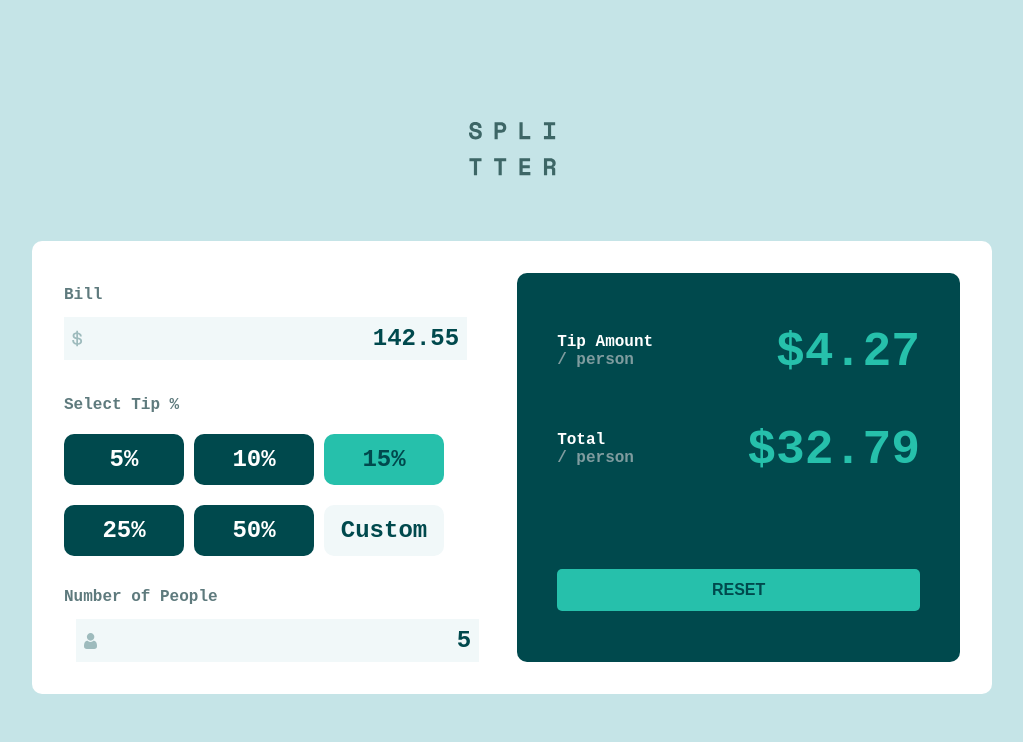
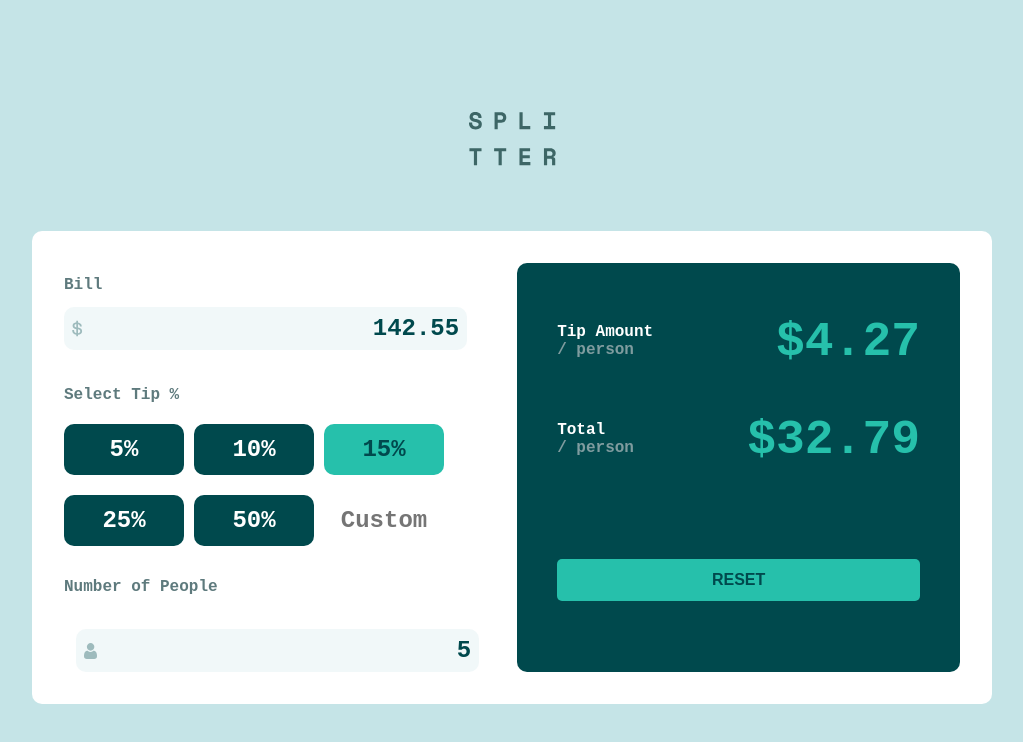
Before and after one commit to rlabuonora/react-tip-calculator, a React (Create React App) app: page / in a window 1280 px wide. Shown: the top 742 px of the page, without its empty margins (128-1151 px from the left). Built offline with nearby package versions, Linux system fonts and the light colour scheme.

Commit message:
Cambiar boton

```diff
--- a/src/App.css
+++ b/src/App.css
@@ -90,6 +90,21 @@
     padding: 12px;
   }
 
+  .input-col input {
+    font-weight: 700;
+    font-size: 24px;
+    border: none;
+    width: 120px;
+    font-family: 'Space Mono', monospace;
+    margin-top: 20px;
+    margin-right: 10px;
+    border-radius: 10px;
+    padding: 12px;
+    text-align: center;
+    color: var(--very-dark-cyan);
+
+  }
+
 
 
   input[type=numeric] + h2 {
@@ -98,7 +113,7 @@
   }
 
 
-  button + h2 {
+  input + h2, button + h2 {
     margin-top: 32px;
   }
   .output-col h2 {
--- a/src/App.js
+++ b/src/App.js
@@ -20,7 +20,9 @@ function App() {
         <button className="active">15%</button>
         <button>25%</button>
         <button>50%</button>
-        <button className="custom">Custom</button>
+        <input type="text"
+               placeholder="Custom"
+               className="custom" />
         <h2>Number of People</h2>
         <input type="numeric"
                name="input-persons-total"
```
